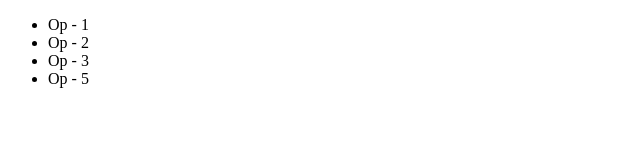
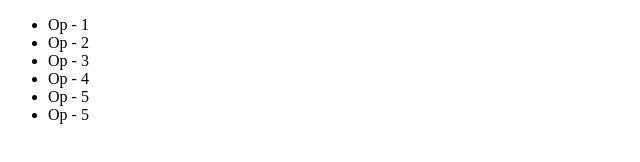
Before and after one commit to vieraf1/git_estudo, a plain HTML site: page index.html in a window 1280 px wide. Shown: the full height of the page, 0-640 px from the left. Drawn offline with Linux system fonts and the light colour scheme.

Commit message:
Alterando listas para teste

```diff
--- a/index.html
+++ b/index.html
@@ -9,6 +9,8 @@
 			<li>Op - 1</li>
 			<li>Op - 2</li>
 			<li>Op - 3</li>
+			<li>Op - 4</li>
+			<li>Op - 5</li>
 			<li>Op - 5</li>
 		</ul>
 	</body>
```
